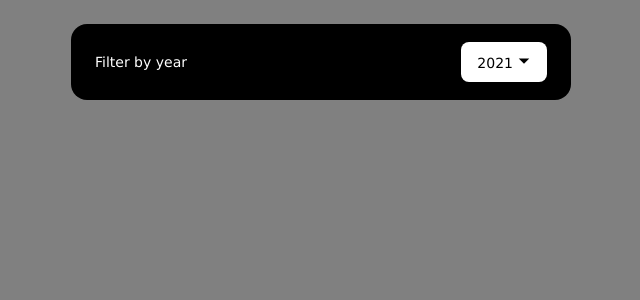
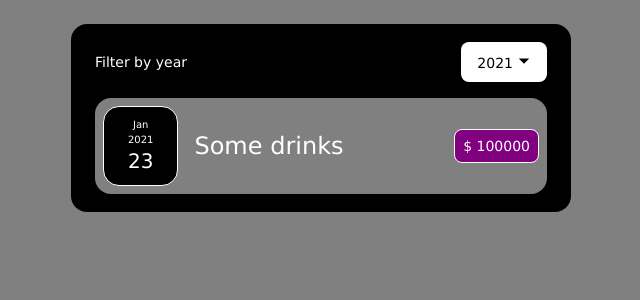
Before and after one commit to ltphat2204/expense-app, a React (Create React App) app: page / in a window 1280 px wide. Shown: the top 300 px of the page, without its empty margins (319-959 px from the left). Built offline with nearby package versions, Linux system fonts and the light colour scheme; the HTML template or start-up script is replaced by a standard one.

Commit message:
add payment item component displayed based on filter

```diff
--- a/src/App.js
+++ b/src/App.js
@@ -1,15 +1,32 @@
 import { useState } from 'react';
 import Filter from './components/Filter';
+import Payment from './components/Payment';
 import './App.css';
 
 function App() {
   const listYear = ['2021', '2022', '2023', '2024'];
   const [currentYear, setCurrentYear] = useState('2021');
+  const [payment, setPayment] = useState([
+    {
+      date: {year: 2021, month: 'Jan', day: 23},
+      title: "Some drinks",
+      amount: 100000
+    },
+    {
+      date: {year: 2022, month: 'Feb', day: 2},
+      title: "Some books",
+      amount: 50000
+    }
+  ]);
 
   return (
     <div className="App">
       <div className="main_container">
         <Filter listOption={listYear} onChange={setCurrentYear} currentValue={currentYear} title="Filter by year"/>
+        {
+          payment.filter((value) => value.date.year === parseInt(currentYear))
+                .map((value, index)=><Payment key={index} data={value}/>)
+        }
       </div>
     </div>
   );
--- /dev/null
+++ b/src/components/Payment.css
@@ -0,0 +1,38 @@
+.payment_item{
+    display: flex;
+    justify-content: space-between;
+    background-color: gray;
+    border-radius: 16px;
+    padding: 8px;
+    margin-top: 16px;
+    align-items: center;
+}
+.payment_left_wrap{
+    display: flex;
+    align-items: center;
+}
+.payment_date{
+    background-color: black;
+    color: white;
+    padding: 12px 24px;
+    border-radius: 16px;
+    border: 1px solid white;
+    margin-right: 16px;
+    font-size: 10px;
+    text-align: center;
+}
+.payment_date > div:not(:last-child){
+    margin-bottom: 4px;
+}
+.payment_day{
+    font-size: 20px;
+}
+.payment_title{
+    font-size: 24px;
+}
+.payment_amount{
+    background-color: purple;
+    border: white 1px solid;
+    padding: 8px;
+    border-radius: 8px;
+}
--- /dev/null
+++ b/src/components/Payment.js
@@ -0,0 +1,17 @@
+import './Payment.css';
+
+export default function Payment({data}){
+    return (
+        <div className="payment_item">
+            <div className="payment_left_wrap">
+                <div className="payment_date">
+                    <div className="payment_month">{data.date.month}</div>
+                    <div className="payment_year">{data.date.year}</div>
+                    <div className="payment_day">{data.date.day}</div>
+                </div>
+                <div className="payment_title">{data.title}</div>
+            </div>
+            <div className="payment_amount">{`$ ${data.amount}`}</div>
+        </div>
+    );
+}
```
